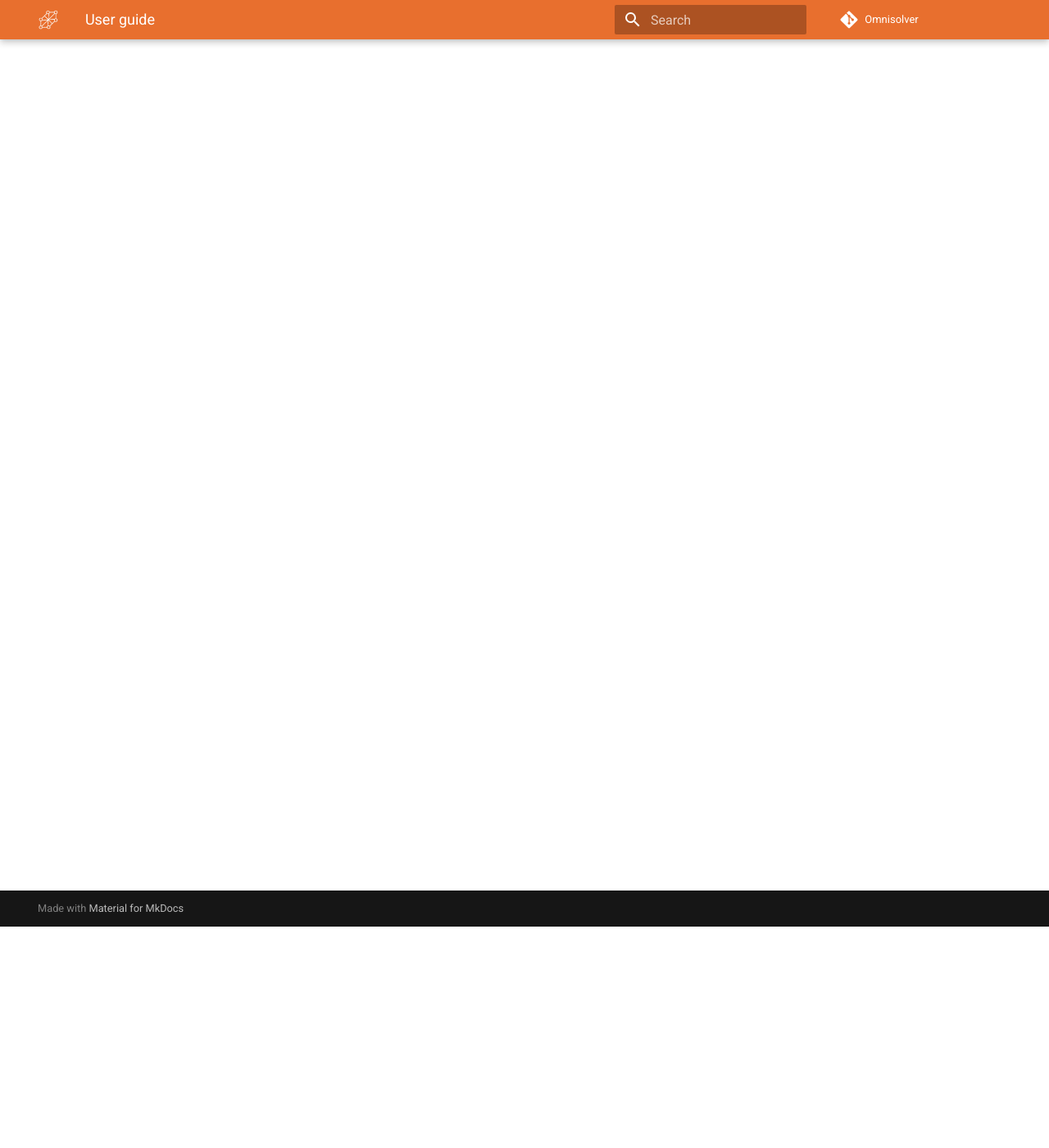
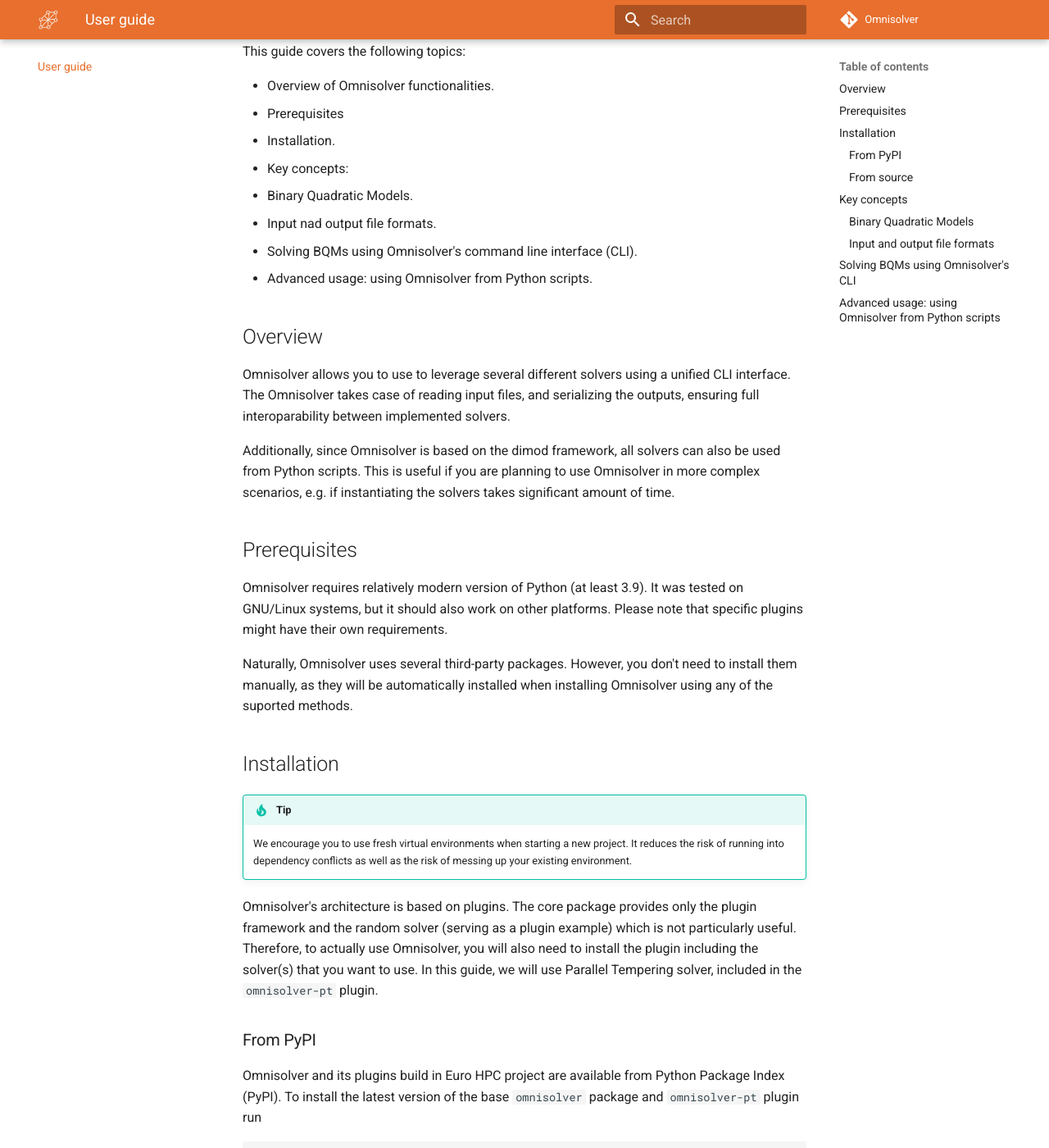
Before and after one commit to euro-hpc-pl/omnisolver, an MkDocs documentation site: the page built from docs/userguide.md, in a window 1280 px wide and 1400 px high, scrolled down 270 px. Shown: the whole window at 82% size. Built offline with MkDocs 1.6.1 and Material for MkDocs 9.7.7, drawn with Linux system fonts in a browser that asks for light colours; comment, search, counter and statistics services are not loaded; the version menu is left out; some of the changed text lies outside the part shown.

Commit message:
Add description of installation methods

````diff
--- a/docs/userguide.md
+++ b/docs/userguide.md
@@ -1 +1,96 @@
 # User guide
+
+This guide focuses on using Omnisolver from the perspective of the end-user wanting
+to leverage pre-existing solvers in their work. If you are rather interested in
+creating your own solvers, see Solver creator guide.
+
+This guide covers the following topics:
+
+- Overview of Omnisolver functionalities.
+- Prerequisites
+- Installation.
+- Key concepts:
+  - Binary Quadratic Models.
+  - Input nad output file formats.
+- Solving BQMs using Omnisolver's command line interface (CLI).
+- Advanced usage: using Omnisolver from Python scripts.
+
+## Overview
+
+Omnisolver allows you to use to leverage several different solvers using a unified CLI interface.
+The Omnisolver takes case of reading input files, and serializing the outputs, ensuring full
+interoparability between implemented solvers.
+
+Additionally, since Omnisolver is based on the dimod framework, all solvers can also be used
+from Python scripts. This is useful if you are planning to use Omnisolver in more complex
+scenarios, e.g. if instantiating the solvers takes significant amount of time.
+
+## Prerequisites
+
+Omnisolver requires relatively modern version of Python (at least 3.9). It was tested on
+GNU/Linux systems, but it should also work on other platforms. Please note that specific plugins
+might have their own requirements.
+
+Naturally, Omnisolver uses several third-party packages. However, you don't need to install them
+manually, as they will be automatically installed when installing Omnisolver using any of the
+suported methods.
+
+## Installation
+
+!!! tip
+    We encourage you to use fresh virtual environments when starting a new project. It reduces
+    the risk of running into dependency conflicts as well as the risk of messing up your existing
+    environment.
+
+Omnisolver's architecture is based on plugins. The core package provides only the
+plugin framework and the random solver (serving as a plugin example) which is not particularly
+useful. Therefore, to actually use Omnisolver, you will also need to install the plugin
+including the solver(s) that you want to use. In this guide, we will use Parallel Tempering
+solver, included in the `omnisolver-pt` plugin.
+
+### From PyPI
+
+Omnisolver and its plugins build in Euro HPC project are available from Python Package Index (PyPI).
+To install the latest version of the base `omnisolver` package and `omnisolver-pt` plugin run
+```bash
+pip install omnisolver omnisolver-pt
+```
+
+### From source
+
+The core Omnisolver package can also be installed from source. This is especially useful if you
+plancontributing to Omnisolver.
+
+To install from source, clone the Omnisolver's repository using your preferred method:
+
+=== "SSH"
+
+    ```bash
+    git clone git@github.com:euro-hpc-pl/omnisolver.git
+    ```
+
+=== "HTTPS"
+    ```bash
+    git clone https://github.com/euro-hpc-pl/omnisolver.git
+    ```
+
+=== "GitHub CLI"
+    ```bash
+    gh repo clone euro-hpc-pl/omnisolver
+    ```
+
+Then, change directory into the `omnisolver` directory and install the package:
+
+```bash
+cd omnisolver && poetry install
+```
+
+## Key concepts
+
+### Binary Quadratic Models
+
+### Input and output file formats
+
+## Solving BQMs using Omnisolver's CLI
+
+## Advanced usage: using Omnisolver from Python scripts
--- a/mkdocs.yml
+++ b/mkdocs.yml
@@ -28,3 +28,8 @@
         - "$"
 repo_name: Omnisolver
 repo_url: https://github.com/euro-hpc-pl/omnisolver
+markdown_extensions:
+  - pymdownx.superfences
+  - admonition
+  - pymdownx.tabbed:
+      alternate_style: true
````
